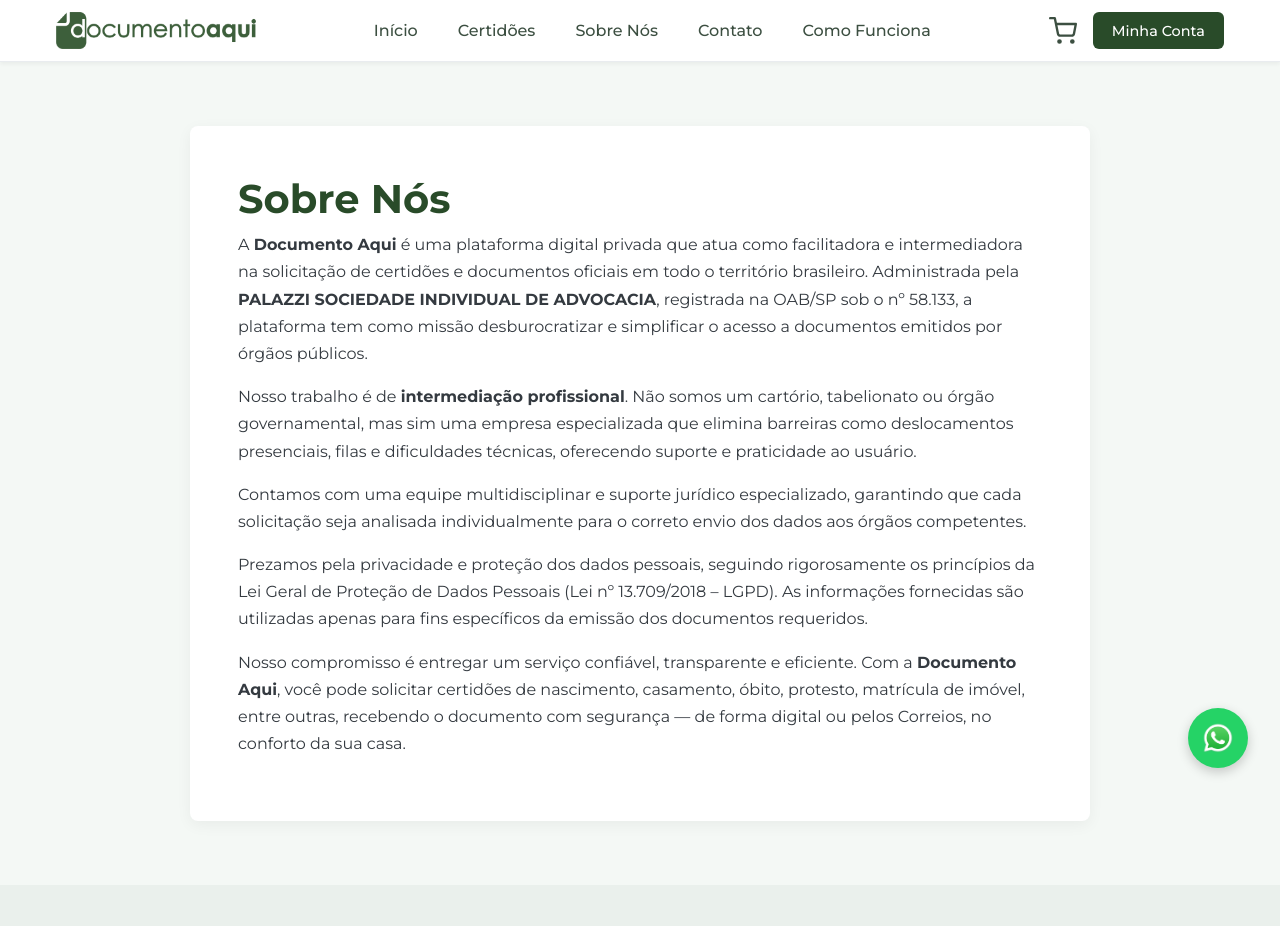
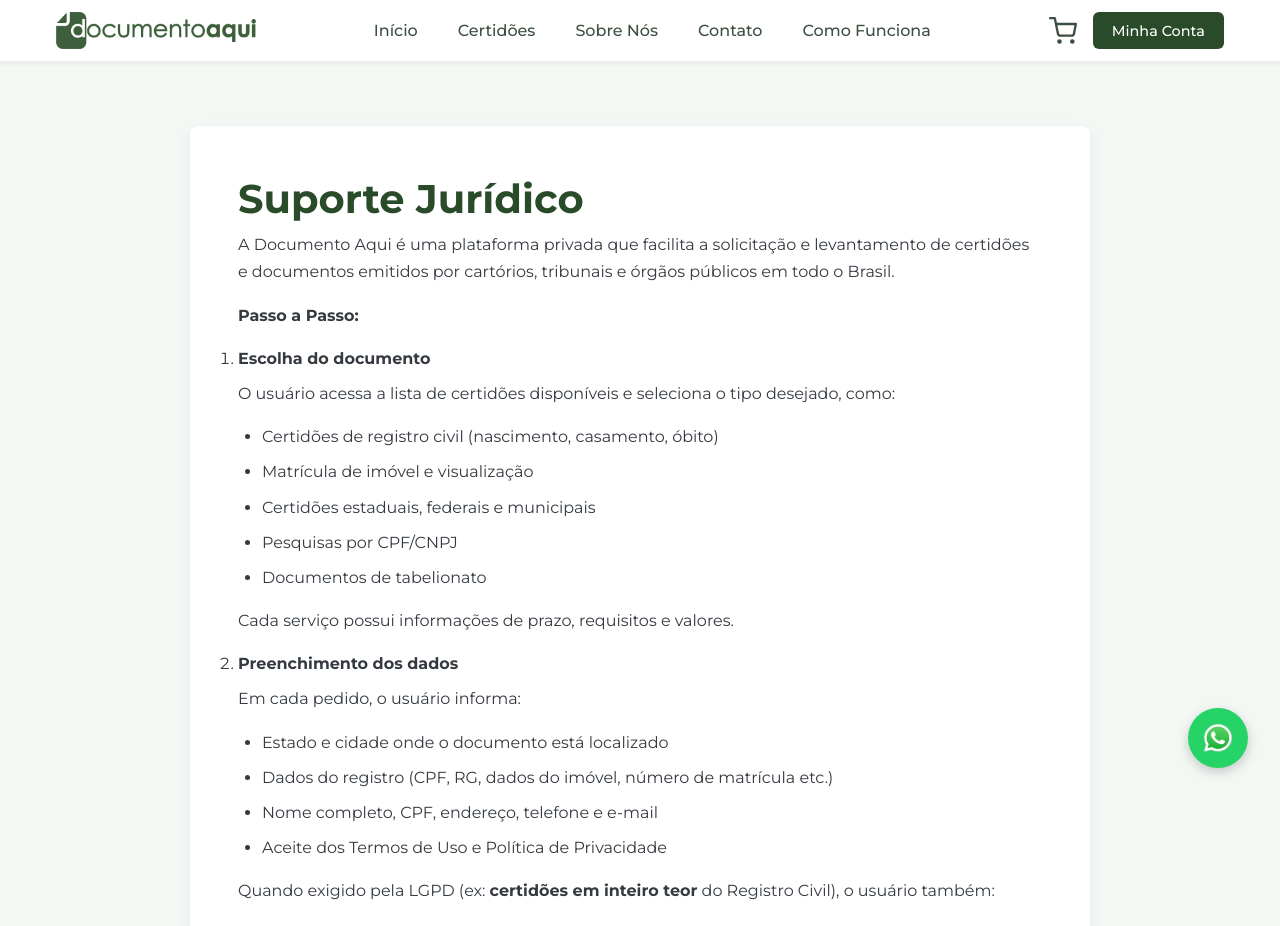
Before and after one commit to documentoaqui/documentoaqui-front, a Next.js app: page /sobre-nos in a window 1280 px wide. Shown: the top 926 px of the page. Built offline with nearby package versions, Linux system fonts and the light colour scheme.

Commit message:
Correções na página

```diff
--- a/src/app/sobre-nos/page.js
+++ b/src/app/sobre-nos/page.js
@@ -1,40 +1,137 @@
 import Header from "@/components/Header/Header";
 import Footer from "@/components/Footer/Footer";
-// Reutilizaremos o CSS das páginas de texto para manter a consistência
 import styles from '../politica-de-privacidade/PrivacyPolicy.module.css';
 
 export const metadata = {
-  title: "Sobre Nós - Documento Aqui",
-  description: "Conheça a Documento Aqui, sua facilitadora na solicitação de documentos e certidões oficiais em todo o Brasil.",
+  title: "Suporte Jurídico - Documento Aqui",
+  description: "Informações detalhadas sobre o suporte jurídico da Documento Aqui.",
 };
 
-export default function SobreNosPage() {
+export default function AssessoriaJuridicaPage() {
   return (
     <>
       <Header />
+
       <main className={styles.pageWrapper}>
         <div className={styles.container}>
-          <h1 className={styles.title}>Sobre Nós</h1>
+          <h1 className={styles.title}>Suporte Jurídico</h1>
 
           <div className={styles.content}>
             <p>
-              A <strong>Documento Aqui</strong> é uma plataforma digital privada que atua como facilitadora e intermediadora na solicitação de certidões e documentos oficiais em todo o território brasileiro. Administrada pela <strong>PALAZZI SOCIEDADE INDIVIDUAL DE ADVOCACIA</strong>, registrada na OAB/SP sob o nº 58.133, a plataforma tem como missão desburocratizar e simplificar o acesso a documentos emitidos por órgãos públicos.
+              A Documento Aqui é uma plataforma privada que facilita a solicitação e levantamento de certidões e documentos emitidos por cartórios, tribunais e órgãos públicos em todo o Brasil.
             </p>
-            <p>
-              Nosso trabalho é de <strong>intermediação profissional</strong>. Não somos um cartório, tabelionato ou órgão governamental, mas sim uma empresa especializada que elimina barreiras como deslocamentos presenciais, filas e dificuldades técnicas, oferecendo suporte e praticidade ao usuário.
-            </p>
-            <p>
-              Contamos com uma equipe multidisciplinar e suporte jurídico especializado, garantindo que cada solicitação seja analisada individualmente para o correto envio dos dados aos órgãos competentes.
-            </p>
-            <p>
-              Prezamos pela privacidade e proteção dos dados pessoais, seguindo rigorosamente os princípios da Lei Geral de Proteção de Dados Pessoais (Lei nº 13.709/2018 – LGPD). As informações fornecidas são utilizadas apenas para fins específicos da emissão dos documentos requeridos.
-            </p>
-            <p>
-              Nosso compromisso é entregar um serviço confiável, transparente e eficiente. Com a <strong>Documento Aqui</strong>, você pode solicitar certidões de nascimento, casamento, óbito, protesto, matrícula de imóvel, entre outras, recebendo o documento com segurança — de forma digital ou pelos Correios, no conforto da sua casa.
-            </p>
+
+            <p><b>Passo a Passo:</b></p>
+
+            <ol>
+              <li><b>Escolha do documento</b></li>
+              <p>O usuário acessa a lista de certidões disponíveis e seleciona o tipo desejado, como:</p>
+
+              <ul>
+                <li>Certidões de registro civil (nascimento, casamento, óbito)</li>
+                <li>Matrícula de imóvel e visualização</li>
+                <li>Certidões estaduais, federais e municipais</li>
+                <li>Pesquisas por CPF/CNPJ</li>
+                <li>Documentos de tabelionato</li>
+              </ul>
+
+              <p>Cada serviço possui informações de prazo, requisitos e valores.</p>
+
+              <li><b>Preenchimento dos dados</b></li>
+              <p>Em cada pedido, o usuário informa:</p>
+
+              <ul>
+                <li>Estado e cidade onde o documento está localizado</li>
+                <li>Dados do registro (CPF, RG, dados do imóvel, número de matrícula etc.)</li>
+                <li>Nome completo, CPF, endereço, telefone e e-mail</li>
+                <li>Aceite dos Termos de Uso e Política de Privacidade</li>
+              </ul>
+
+              <p>
+                Quando exigido pela LGPD (ex: <b>certidões em inteiro teor</b> do Registro Civil), o usuário também:
+              </p>
+
+              <ul>
+                <li>Autoriza o tratamento dos dados pessoais</li>
+                <li>Envia <b>procuração eletrônica</b> para que a equipe jurídica possa requerer o documento em seu nome</li>
+              </ul>
+
+              <li><b>Envio seguro do pedido</b></li>
+              <p>Após preencher os dados:</p>
+
+              <ul>
+                <li>O pedido é registrado na plataforma</li>
+                <li>O usuário recebe número de acompanhamento</li>
+                <li>Nossa equipe revisa as informações antes do envio ao órgão emissor</li>
+              </ul>
+
+              <p>Se faltar algum dado, o usuário é contatado.</p>
+
+              <li><b>Pagamento</b></li>
+              <p>O pagamento incluirá:</p>
+
+              <ul>
+                <li>Taxas oficiais do órgão emissor</li>
+                <li>Taxa de intermediação e suporte da Documento Aqui</li>
+                <li>Custos operacionais (pesquisas físicas, acervos antigos etc.)</li>
+                <li>Custo de envio</li>
+                <li>Impostos</li>
+              </ul>
+
+              <p>Pagamentos são processados por empresas parceiras seguras.</p>
+
+              <li><b>Análise e envio ao órgão público</b></li>
+              <p>Nossa equipe:</p>
+
+              <ol>
+                <li>Confirma e processa os dados</li>
+                <li>Verifica requisitos do órgão</li>
+                <li>Pede complemento de informações ou documentos ao usuário (se necessário)</li>
+                <li>Protocola o pedido oficial</li>
+                <li>Acompanha eventuais exigências solucionando possíveis entraves</li>
+              </ol>
+
+              <p>Para documentos que exigem assinatura, procuração ou comprovantes, entramos em contato com o usuário.</p>
+
+              <li><b>Acompanhamento em tempo real</b></li>
+              <p>O usuário pode acompanhar o pedido pelo painel e também será informado por e-mail:</p>
+
+              <ul>
+                <li><b>Em processamento</b></li>
+                <li><b>Certidão emitida</b></li>
+                <li><b>Documento digital disponível</b></li>
+                <li><b>Documento físico postado nos Correios</b></li>
+                <li><b>Enviado ao e-mail</b> (quando digital)</li>
+                <li><b>Rastreamento dos Correios</b></li>
+                <li><b>Concluído</b></li>
+              </ul>
+
+              <li><b>Entrega</b></li>
+              <p>A entrega pode ocorrer:</p>
+
+              <ul>
+                <li><b>Digitalmente</b>, por e-mail e no painel</li>
+                <li><b>Fisicamente</b>, pelos Correios ou transportadora</li>
+              </ul>
+
+              <p>Você será notificado em todas as etapas.</p>
+
+              <li><b>Suporte especializado</b></li>
+              <p>Se houver:</p>
+
+              <ul>
+                <li>Dúvida sobre prazos</li>
+                <li>Exigências de órgão</li>
+                <li>Necessidade de retificação</li>
+                <li>Pedido de documentos especiais</li>
+              </ul>
+
+              <p>O usuário pode contatar o suporte no campo (CONTATO) da tela inicial do site.</p>
+            </ol>
           </div>
         </div>
       </main>
+
       <Footer />
     </>
   );
```
